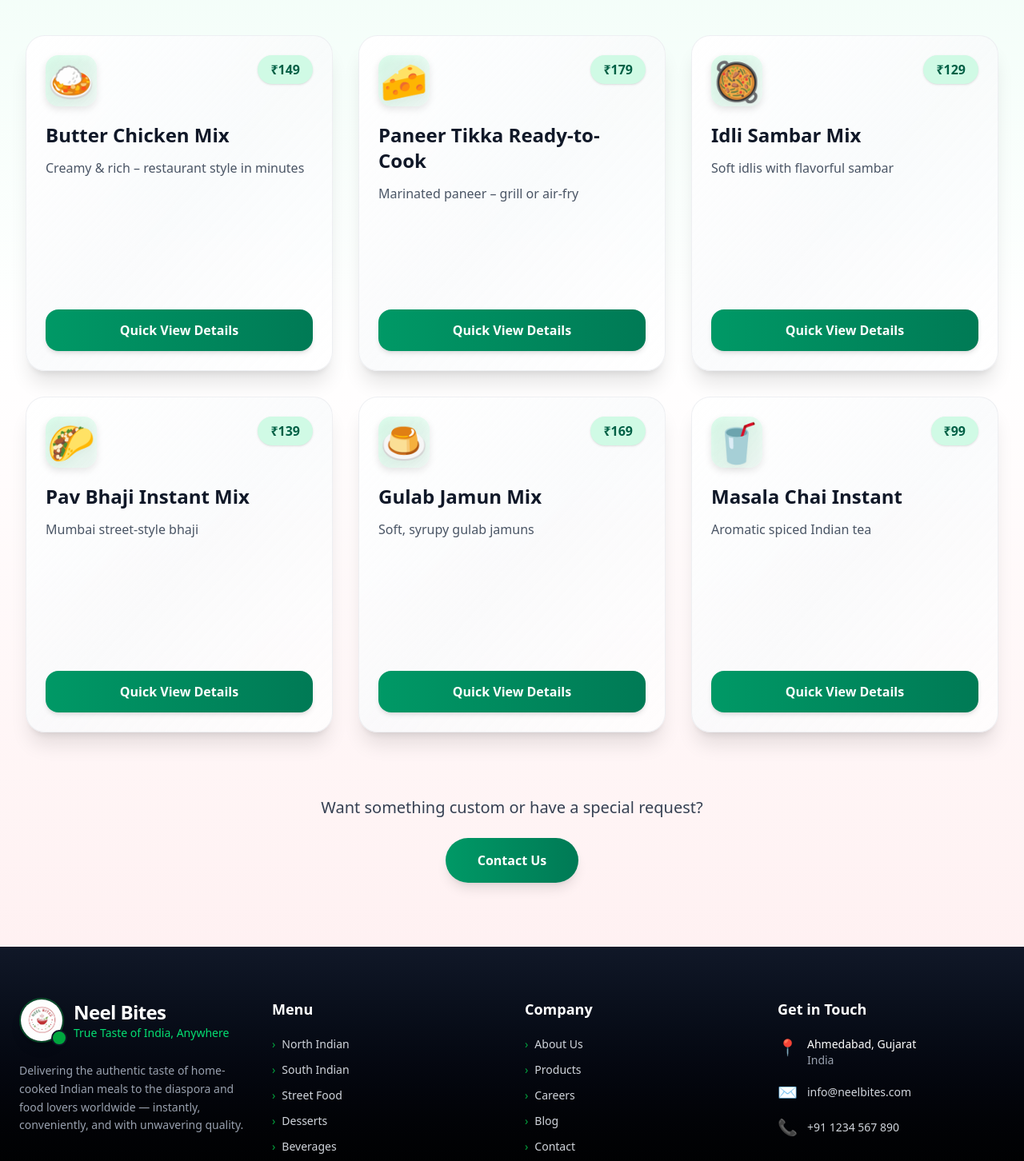
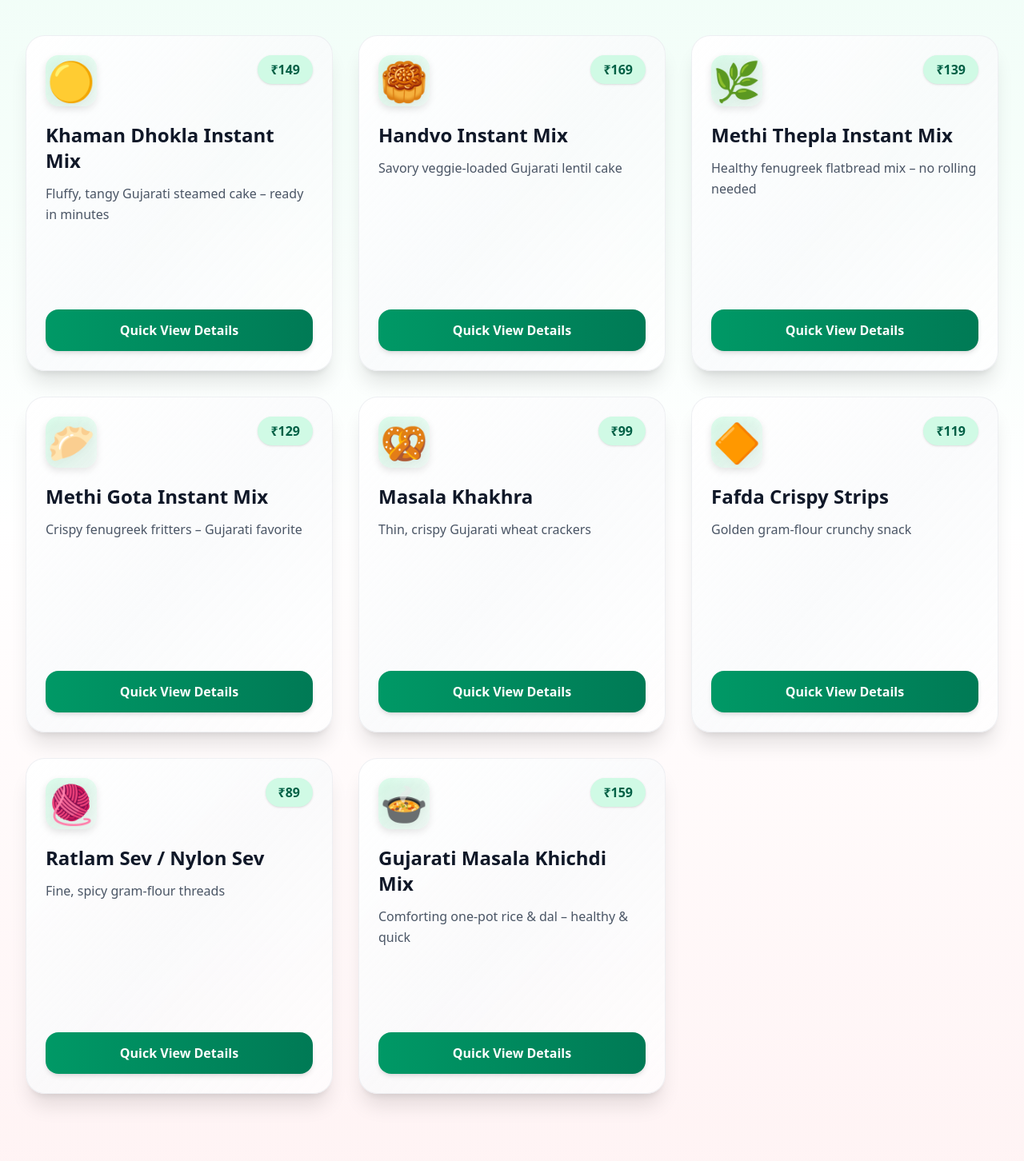
Before and after one commit to vimleshkumhar0811/neel-bites, a React (Vite) app in the folder neel-bites/: page /menu in a window 1280 px wide. Shown: the part 400-1852 px from the top of the page at 80% size. Built offline with nearby package versions, Linux system fonts and the light colour scheme.

Commit message:
new changes

```diff
--- a/neel-bites/src/components/Footer.jsx
+++ b/neel-bites/src/components/Footer.jsx
@@ -62,11 +62,9 @@ const Footer = () => {
   <h4 className="text-lg font-semibold text-white mb-5">Menu</h4>
   <ul className="space-y-3 text-sm">
     {[
-                { label: 'North Indian', category: 'north-indian' },
-                { label: 'South Indian', category: 'south-indian' },
-                { label: 'Street Food', category: 'street-food' },
-                { label: 'Desserts', category: 'desserts' },
-                { label: 'Beverages', category: 'beverages' },
+      { label: 'All Gujarati Items', category: 'all' },
+      { label: 'Instant Mixes',      category: 'instant-mixes' },
+      { label: 'Ready Snacks',       category: 'ready-snacks' },
     ].map((item) => (
       <li key={item.label}>
         <Link
@@ -86,10 +84,10 @@ const Footer = () => {
             <h4 className="text-lg font-semibold text-white mb-5">Company</h4>
             <ul className="space-y-3 text-sm">
               {[
-                { label: 'About Us', to: '/about' },
+                { label: 'Home', to: '/' },
+                { label: 'Menu', to: '/menu' },
+                { label: 'About', to: '/about' },
                 { label: 'Products', to: '/products' },
-                { label: 'Careers', href: '#' },
-                { label: 'Blog', href: '#' },
                 { label: 'Contact', to: '/contact' },
               ].map((item) => (
                 <li key={item.label}>
@@ -122,8 +120,8 @@ const Footer = () => {
               <li className="flex items-start gap-3">
                 <span className="text-green-500 text-xl">📍</span>
                 <div>
-                  <p className="font-medium text-white">Ahmedabad, Gujarat</p>
-                  <p className="text-gray-400">India</p>
+                  <p className="font-medium text-white">Kalnu iela 5, Salaspils, Salaspils novads, Latvia</p>
+
                 </div>
               </li>
               <li className="flex items-center gap-3">
@@ -133,15 +131,6 @@ const Footer = () => {
                   className="hover:text-green-400 transition-colors"
                 >
                   info@neelbites.com
-                </a>
-              </li>
-              <li className="flex items-center gap-3">
-                <span className="text-green-500 text-xl">📞</span>
-                <a
-                  href="tel:+911234567890"
-                  className="hover:text-green-400 transition-colors"
-                >
-                  +91 1234 567 890
                 </a>
               </li>
             </ul>
--- a/neel-bites/src/pages/Home.jsx
+++ b/neel-bites/src/pages/Home.jsx
@@ -233,6 +233,83 @@ const Home = () => {
           </div>
         </div>
       </section>
+
+      {/* Company Details / Get in Touch Footer */}
+      <section className="bg-gray-300 text-white py-16 md:py-20">
+        <div className="container mx-auto px-5 sm:px-8 lg:px-12">
+          <div className="max-w-5xl mx-auto">
+            <h2 className="text-3xl md:text-4xl font-bold text-center mb-12 text-black">
+              Get in Touch
+            </h2>
+
+            <div className="grid md:grid-cols-2 gap-10 md:gap-16 items-start">
+              {/* Left - Text */}
+              <div>
+                <p className="text-black text-lg md:text-xl leading-relaxed mb-8 opacity-90">
+                  Have questions about our products or want to bring Neel Bites to your region? We'd love to hear from you.
+                </p>
+
+                <div className="space-y-6">
+                  <div className="flex items-start gap-4">
+                    <div className="bg-emerald-700/20 p-3 rounded-lg">
+                      <span className="text-2xl">📍</span>
+                    </div>
+                    <div>
+                      <h4 className="font-semibold text-emerald-400 mb-1">Registered Office</h4>
+                      <p className="text-black">
+                        Kalnu iela 5,<br />
+                        Salaspils, Salaspils nov.,<br />
+                        Latvia LV-2121
+                      </p>
+                    </div>
+                  </div>
+
+                  <div className="flex items-start gap-4">
+                    <div className="bg-emerald-700/20 p-3 rounded-lg">
+                      <span className="text-2xl">✉️</span>
+                    </div>
+                    <div>
+                      <h4 className="font-semibold text-emerald-400 mb-1">Email Us</h4>
+                      <a
+                        href="mailto:info@neelbites.com"
+                        className="text-black hover:text-emerald-300 transition-colors"
+                      >
+                        info@neelbites.com
+                      </a>
+                    </div>
+                  </div>
+                </div>
+              </div>
+
+              {/* Right - Company Details Card */}
+              <div className="bg-gray-800 rounded-2xl p-8 shadow-xl border border-gray-700">
+                <h3 className="text-2xl font-bold text-emerald-400 mb-6">
+                  Company Details
+                </h3>
+
+                <div className="space-y-4 text-gray-300">
+                  <div className="flex justify-between">
+                    <span className="font-medium">Company Name</span>
+                    <span className="text-right">SIA NEAL BITES</span>
+                  </div>
+                  <div className="flex justify-between">
+                    <span className="font-medium">Registration Number</span>
+                    <span className="text-right">40203713843</span>
+                  </div>
+                  <div className="flex justify-between">
+                    <span className="font-medium">SEPA Payment ID</span>
+                    <span className="text-right">LV33ZZZ40203713843</span>
+                  </div>
+                  <div className="flex justify-between">
+                    <span className="font-medium">Date Registered</span>
+                    <span className="text-right">22.01.2026</span>
+                  </div>
+                </div>
+              </div>
+            </div>
+          </div>
+        </div>
+      </section>
     </div>
   );
 };
--- a/neel-bites/src/pages/Menu.jsx
+++ b/neel-bites/src/pages/Menu.jsx
@@ -15,11 +15,8 @@ const Menu = () => {
 
     const categories = [
         { id: 'all', name: 'All' },
-        { id: 'north-indian', name: 'North Indian' },
-        { id: 'south-indian', name: 'South Indian' },
-        { id: 'street-food', name: 'Street Food' },
-        { id: 'desserts', name: 'Desserts' },
-        { id: 'beverages', name: 'Beverages' },
+        { id: 'instant-mixes', name: 'Instant Mixes' },
+        { id: 'ready-snacks', name: 'Ready Snacks' },
     ];
 
     // Auto-select category from URL on mount / when URL changes
@@ -32,105 +29,139 @@ const Menu = () => {
 
     const menuItems = [
         {
-            id: 'north-1',
-            category: 'north-indian',
-            icon: '🍛',
-            title: 'Butter Chicken Mix',
-            shortDesc: 'Creamy & rich – restaurant style in minutes',
+            id: 'guj-1',
+            category: 'instant-mixes',
+            icon: '🟡',
+            title: 'Khaman Dhokla Instant Mix',
+            shortDesc: 'Fluffy, tangy Gujarati steamed cake – ready in minutes',
             price: '₹149',
-            bgColor: 'from-amber-50 to-red-50',
+            bgColor: 'from-yellow-50 to-amber-50',
             details: [
-                'Serves 2–3 people',
-                'No artificial colors or preservatives',
-                'Ready in 12–15 minutes',
-                'Gluten-free',
-                'Rich tomato & cream base with authentic Punjabi spices',
-                'Just heat and serve with rice or naan',
+                'Makes 20–25 pieces (serves 4–5)',
+                '100% pure vegetarian, no onion/garlic',
+                'Just add water, steam 15–18 min',
+                'No preservatives or artificial colors',
+                'Includes perfect tadka spice sachet',
+                'Soft, spongy texture with authentic Gujarati taste',
             ],
         },
         {
-            id: 'north-2',
-            category: 'north-indian',
-            icon: '🧀',
-            title: 'Paneer Tikka Ready-to-Cook',
-            shortDesc: 'Marinated paneer – grill or air-fry',
-            price: '₹179',
-            bgColor: 'from-orange-50 to-rose-50',
+            id: 'guj-2',
+            category: 'instant-mixes',
+            icon: '🥮',
+            title: 'Handvo Instant Mix',
+            shortDesc: 'Savory veggie-loaded Gujarati lentil cake',
+            price: '₹169',
+            bgColor: 'from-green-50 to-emerald-50',
             details: [
-                'High protein snack or main course',
-                'Spicy & smoky tikka marinade included',
-                'No preservatives',
-                '10–12 minutes cooking time',
-                'Perfect for tawa, grill or air fryer',
-                'Soft paneer cubes with classic spices',
+                'Protein-rich with rice, lentils & veggies',
+                'Pure vegetarian, no eggs',
+                'Bake or steam – ready in 25–30 min',
+                'Crunchy top with sesame & spices',
+                'Makes one large handvo (serves 6–8)',
+                'Traditional Gujarat breakfast/snack',
             ],
         },
         {
-            id: 'south-1',
-            category: 'south-indian',
-            icon: '🥘',
-            title: 'Idli Sambar Mix',
-            shortDesc: 'Soft idlis with flavorful sambar',
-            price: '₹129',
-            bgColor: 'from-green-50 to-emerald-50',
+            id: 'guj-3',
+            category: 'instant-mixes',
+            icon: '🌿',
+            title: 'Methi Thepla Instant Mix',
+            shortDesc: 'Healthy fenugreek flatbread mix – no rolling needed',
+            price: '₹139',
+            bgColor: 'from-lime-50 to-green-50',
             details: [
-                'Traditional South Indian breakfast',
-                'Fermented batter base for soft idlis',
-                'Tangy & aromatic sambar with lentils',
-                'Ready in 10 minutes',
-                'Vegetarian & nutritious',
-                'Serve with chutney or podi',
+                'Makes 10–12 soft theplas',
+                'Whole wheat + fresh methi flavor',
+                '100% vegetarian & nutritious',
+                'Just add water/yogurt, roll & cook 2 min each',
+                'Perfect travel/snack food',
+                'Stays soft for hours',
             ],
         },
         {
-            id: 'street-1',
-            category: 'street-food',
-            icon: '🌮',
-            title: 'Pav Bhaji Instant Mix',
-            shortDesc: 'Mumbai street-style bhaji',
-            price: '₹139',
-            bgColor: 'from-red-50 to-rose-50',
+            id: 'guj-4',
+            category: 'instant-mixes',
+            icon: '🥟',
+            title: 'Methi Gota Instant Mix',
+            shortDesc: 'Crispy fenugreek fritters – Gujarati favorite',
+            price: '₹129',
+            bgColor: 'from-orange-50 to-amber-50',
             details: [
-                'Iconic Mumbai street food experience',
-                'Spicy mashed vegetable bhaji',
-                'Buttery flavor included',
-                'Ready in 10 minutes',
-                'Very filling & satisfying',
-                'Serve with buttered pav & lemon',
+                'Makes 20–25 gotas',
+                'Besan-based, deep or air-fry',
+                'Pure veg, spicy & aromatic',
+                'Ready in 10–12 min frying',
+                'Serve with chutney or tea',
+                'Authentic street-style taste',
             ],
         },
         {
-            id: 'dessert-1',
-            category: 'desserts',
-            icon: '🍮',
-            title: 'Gulab Jamun Mix',
-            shortDesc: 'Soft, syrupy gulab jamuns',
-            price: '₹169',
-            bgColor: 'from-pink-50 to-rose-50',
+            id: 'guj-5',
+            category: 'ready-snacks',
+            icon: '🥨',
+            title: 'Masala Khakhra',
+            shortDesc: 'Thin, crispy Gujarati wheat crackers',
+            price: '₹99',
+            bgColor: 'from-amber-50 to-yellow-50',
             details: [
-                'Classic Indian sweet delicacy',
-                'No frying needed – easy preparation',
-                'Makes 12 soft gulab jamuns',
-                'Aromatic rose & cardamom syrup',
-                'Traditional taste preserved',
-                'Perfect dessert or festive treat',
+                'Pack of 20–25 pieces',
+                'Whole wheat, low oil',
+                '100% vegetarian & preservative-free',
+                'Ready-to-eat with tea/coffee',
+                'Long shelf life, perfect travel snack',
+                'Classic plain masala flavor',
             ],
         },
         {
-            id: 'beverage-1',
-            category: 'beverages',
-            icon: '🥤',
-            title: 'Masala Chai Instant',
-            shortDesc: 'Aromatic spiced Indian tea',
-            price: '₹99',
-            bgColor: 'from-amber-50 to-yellow-50',
+            id: 'guj-6',
+            category: 'ready-snacks',
+            icon: '🔶',
+            title: 'Fafda Crispy Strips',
+            shortDesc: 'Golden gram-flour crunchy snack',
+            price: '₹119',
+            bgColor: 'from-yellow-50 to-orange-50',
             details: [
-                'Authentic Indian masala chai',
-                'Real ginger, cardamom & cloves',
-                'Energizing & comforting',
-                'Serves 4 cups',
-                'Just add milk & sugar',
-                'Perfect for any time of day',
+                '200g pack – serves 4–5',
+                'Traditional Gujarati breakfast companion',
+                'Pure vegetarian, no maida',
+                'Ready-to-eat, pairs with jalebi or chutney',
+                'Light & crispy texture',
+                'No artificial flavors',
+            ],
+        },
+        {
+            id: 'guj-7',
+            category: 'ready-snacks',
+            icon: '🧶',
+            title: 'Ratlam Sev / Nylon Sev',
+            shortDesc: 'Fine, spicy gram-flour threads',
+            price: '₹89',
+            bgColor: 'from-rose-50 to-red-50',
+            details: [
+                '150g pack',
+                'Classic topping for chaat & snacks',
+                '100% veg, medium spice',
+                'Ready-to-eat, long-lasting crunch',
+                'Authentic Gujarati namkeen',
+                'No preservatives',
+            ],
+        },
+        {
+            id: 'guj-8',
+            category: 'instant-mixes',
+            icon: '🍲',
+            title: 'Gujarati Masala Khichdi Mix',
+            shortDesc: 'Comforting one-pot rice & dal – healthy & quick',
+            price: '₹159',
+            bgColor: 'from-emerald-50 to-teal-50',
+            details: [
+                'Serves 3–4 people',
+                'With moong dal, rice & mild spices',
+                'Pure vegetarian comfort food',
+                'Just add water/veggies, cook 15 min',
+                'Nutritious & light on stomach',
+                'Perfect for travel or busy days',
             ],
         },
     ];
@@ -150,7 +181,7 @@ const Menu = () => {
                     transition={{ duration: 0.8 }}
                     className="text-4xl sm:text-5xl md:text-6xl font-extrabold text-gray-900 mb-5"
                 >
-                    Our Instant Menu
+                    Gujarati Instant Menu
                 </motion.h1>
                 <motion.p
                     initial={{ opacity: 0 }}
@@ -158,7 +189,7 @@ const Menu = () => {
                     transition={{ delay: 0.4 }}
                     className="text-lg sm:text-xl text-gray-700 max-w-3xl mx-auto leading-relaxed"
                 >
-                    Authentic Indian flavors — ready in minutes. Choose your craving and bring home the taste of India.
+                    Pure vegetarian Gujarati flavors — instant mixes & ready snacks. Taste the authentic joy of Gujarat at home.
                 </motion.p>
             </div>
 
@@ -278,7 +309,7 @@ const Menu = () => {
                 className="text-center mt-20 px-5"
             >
                 <p className="text-xl text-gray-700 mb-6">
-                    Want something custom or have a special request?
+                    Craving more Gujarati specials or custom orders?
                 </p>
                 <a
                     href="/contact"
--- a/neel-bites/src/pages/Products.jsx
+++ b/neel-bites/src/pages/Products.jsx
@@ -5,46 +5,86 @@ import { motion } from 'framer-motion';
 const Products = () => {
   const products = [
     {
-      id: 'butter-chicken',
-      icon: '🍛',
-      type: 'Instant Packet',
-      title: 'Butter Chicken Mix',
-      description: 'Rich, creamy Punjabi classic — restaurant taste ready in minutes.',
+      id: 'khaman-dhokla',
+      icon: '🟡',
+      type: 'Instant Mix',
+      title: 'Khaman Dhokla Mix',
+      description: 'Fluffy, tangy, spongy Gujarati steamed cake – restaurant-style in minutes.',
       price: '₹149',
-      bgGradient: 'from-amber-50 to-red-50',
+      bgGradient: 'from-yellow-50 to-amber-50',
       accentColor: 'emerald',
     },
     {
-      id: 'idli-sambar',
-      icon: '🥘',
-      type: 'Breakfast Kit',
-      title: 'Idli Sambar Mix',
-      description: 'Soft idlis with tangy, flavorful sambar — South Indian favorite.',
-      price: '₹129',
+      id: 'handvo',
+      icon: '🥮',
+      type: 'Instant Mix',
+      title: 'Handvo Mix',
+      description: 'Savory lentil & veggie cake with crunchy sesame topping – bake or steam.',
+      price: '₹169',
       bgGradient: 'from-green-50 to-emerald-50',
       accentColor: 'emerald',
     },
     {
-      id: 'pav-bhaji',
-      icon: '🌮',
-      type: 'Street Food',
-      title: 'Pav Bhaji Packet',
-      description: 'Mumbai-style spicy bhaji — quick, buttery & full of street flavor.',
+      id: 'methi-gota',
+      icon: '🌿',
+      type: 'Instant Mix',
+      title: 'Methi Gota Mix',
+      description: 'Crispy fenugreek fritters – spicy, aromatic Gujarati street favorite.',
+      price: '₹129',
+      bgGradient: 'from-orange-50 to-amber-50',
+      accentColor: 'amber',
+    },
+    {
+      id: 'masala-khichdi',
+      icon: '🍲',
+      type: 'Instant Mix',
+      title: 'Gujarati Masala Khichdi',
+      description: 'Comforting one-pot rice & moong dal – light, nutritious & quick.',
+      price: '₹159',
+      bgGradient: 'from-teal-50 to-emerald-50',
+      accentColor: 'emerald',
+    },
+    {
+      id: 'thepla-mix',
+      icon: '🫓',
+      type: 'Instant Mix',
+      title: 'Methi Thepla Mix',
+      description: 'Healthy fenugreek flatbreads – soft, nutritious, no rolling hassle.',
       price: '₹139',
-      bgGradient: 'from-red-50 to-rose-50',
+      bgGradient: 'from-lime-50 to-green-50',
+      accentColor: 'green',
+    },
+    {
+      id: 'khakhra',
+      icon: '🥨',
+      type: 'Ready Snack',
+      title: 'Masala Khakhra',
+      description: 'Thin, crispy whole-wheat Gujarati crackers – perfect with tea.',
+      price: '₹99',
+      bgGradient: 'from-amber-50 to-yellow-50',
+      accentColor: 'amber',
+    },
+    {
+      id: 'fafda',
+      icon: '🥨',
+      type: 'Ready Snack',
+      title: 'Fafda Strips',
+      description: 'Golden, crunchy gram-flour snack – classic companion to jalebi or chutney.',
+      price: '₹119',
+      bgGradient: 'from-yellow-50 to-orange-50',
+      accentColor: 'amber',
+    },
+    {
+      id: 'ratlam-sev',
+      icon: '🔶',
+      type: 'Ready Snack',
+      title: 'Ratlam Nylon Sev',
+      description: 'Fine, spicy gram-flour threads – ideal for chaat & snacking.',
+      price: '₹89',
+      bgGradient: 'from-rose-50 to-red-50',
       accentColor: 'rose',
     },
-    {
-      id: 'gulab-jamun',
-      icon: '🍮',
-      type: 'Dessert Mix',
-      title: 'Gulab Jamun Instant',
-      description: 'Soft, syrupy gulab jamuns — perfect traditional sweet treat.',
-      price: '₹169',
-      bgGradient: 'from-pink-50 to-rose-50',
-      accentColor: 'pink',
-    },
-    // You can add more products here...
+    // Feel free to add more (e.g. Dalwada mix, Khandvi mix, Undhiyu mix if seasonal)
   ];
 
   return (
@@ -60,7 +100,7 @@ const Products = () => {
             transition={{ duration: 0.9 }}
             className="text-4xl sm:text-5xl md:text-6xl font-extrabold text-gray-900 tracking-tight mb-5"
           >
-            Our Instant Products
+            Pure Gujarati Instant Products
           </motion.h1>
 
           <motion.p
@@ -69,7 +109,7 @@ const Products = () => {
             transition={{ delay: 0.4, duration: 0.8 }}
             className="text-lg sm:text-xl text-gray-700 max-w-3xl mx-auto mb-10 leading-relaxed"
           >
-            Authentic Indian flavors packed for convenience — ready in minutes, anywhere in the world.
+            100% pure vegetarian Gujarati flavors — instant mixes & ready snacks. Authentic taste of Ahmedabad & Gujarat, ready in minutes.
           </motion.p>
         </div>
       </section>
@@ -104,6 +144,10 @@ const Products = () => {
                 <p className="text-gray-600 text-base mb-6 flex-grow">
                   {product.description}
                 </p>
+
+                <div className="text-xs text-gray-500 italic mt-auto pt-3 border-t border-gray-200/50">
+                  Pure Veg • No Preservatives • Gujarati Authentic
+                </div>
               </div>
             </motion.div>
           ))}
```
Also changed, not shown: neel-bites/vercel.json (added). Lines whose indentation alone changed are shown as unchanged.
